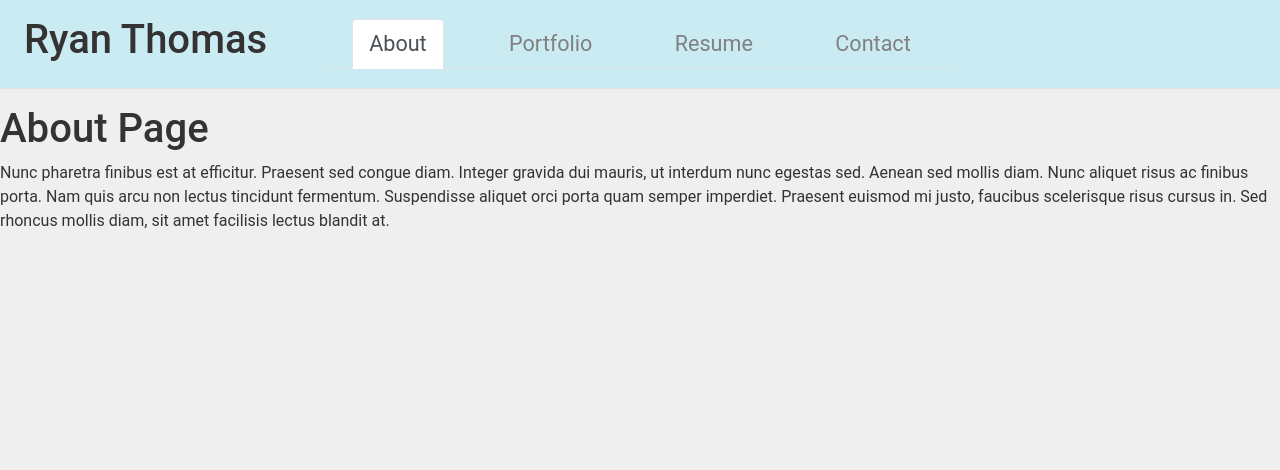
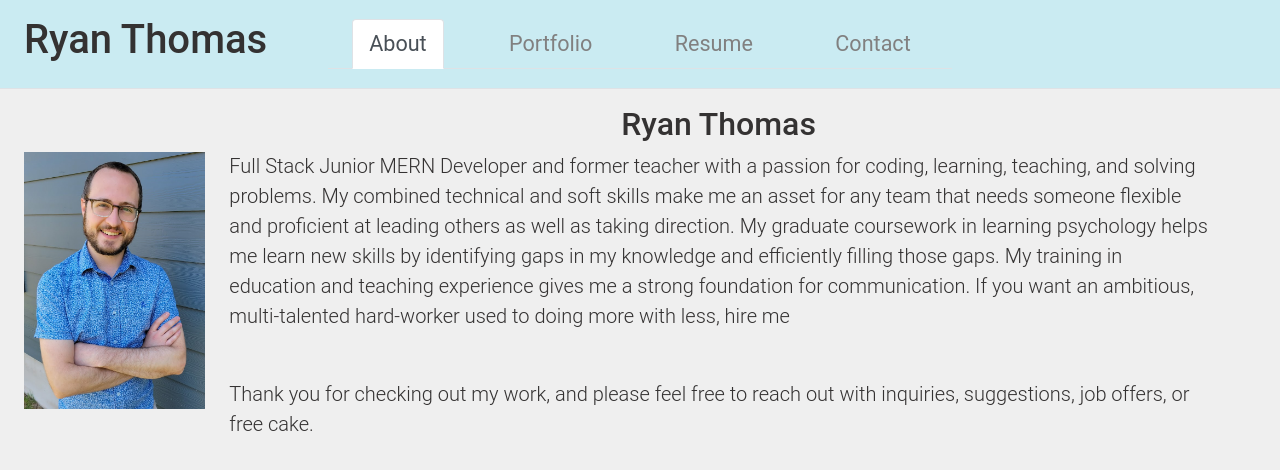
Before and after one commit to Stiltskinner/Developer-Portfolio-React, a React (Create React App) app in the folder rtportfolio/: page / in a window 1280 px wide. Shown: the top 470 px of the page. Built offline with nearby package versions, Linux system fonts and the light colour scheme; the HTML template or start-up script is replaced by a standard one.

Commit message:
Saving minor changes before attempting collapsible navbar for header. Mainly updates to about component

```diff
--- a/rtportfolio/src/components/pages/About.js
+++ b/rtportfolio/src/components/pages/About.js
@@ -1,17 +1,19 @@
 import React from 'react';
+import profilePic from '../Assets/images/RyanProfilePic.jpg'
 // TODO: Add HTML and content to create actual about page
 export default function About() {
   return (
-    <div>
-      <h1>About Page</h1>
-      <p>
-        Nunc pharetra finibus est at efficitur. Praesent sed congue diam.
-        Integer gravida dui mauris, ut interdum nunc egestas sed. Aenean sed
-        mollis diam. Nunc aliquet risus ac finibus porta. Nam quis arcu non
-        lectus tincidunt fermentum. Suspendisse aliquet orci porta quam semper
-        imperdiet. Praesent euismod mi justo, faucibus scelerisque risus cursus
-        in. Sed rhoncus mollis diam, sit amet facilisis lectus blandit at.
-      </p>
-    </div>
+<section className="container-fluid row justify-content-md-start justify-content-center mb-3" id="sec-about-me"
+      title="About Me">
+      <div className="col-lg-2 col-md-4 col-6 frame my-auto">
+        <img className="d-flex m-auto img-fluid" src={profilePic} alt="Ryan Thomas Profile Picture"/>
+      </div>
+      <div className="d-flex row col-lg-10 col-md-6 col-12">
+        <h2 className="text-center">Ryan Thomas</h2>
+        <p className="lead text-start mb-5">Full Stack Junior MERN Developer and former teacher with a passion for coding, learning, teaching, and solving problems. My combined technical and soft skills make me an asset for any team that needs someone flexible and proficient at leading others as well as taking direction. My graduate coursework in learning psychology helps me learn new skills by identifying gaps in my knowledge and efficiently filling those gaps. My training in education and teaching experience gives me a strong foundation for communication. If you want an ambitious, multi-talented hard-worker used to doing more with less, hire me</p>
+        <p className="lead text-start">Thank you for checking out my work, and please feel free to reach out with inquiries,
+          suggestions, job offers, or free cake.</p>
+      </div>
+    </section>
   );
 }
```
Also changed, not shown: rtportfolio/src/components/Assets/images/RyanProfilePic.jpg (renamed from rtportfolio/src/components/Assets/images/Ryan profile pic.jpg).
